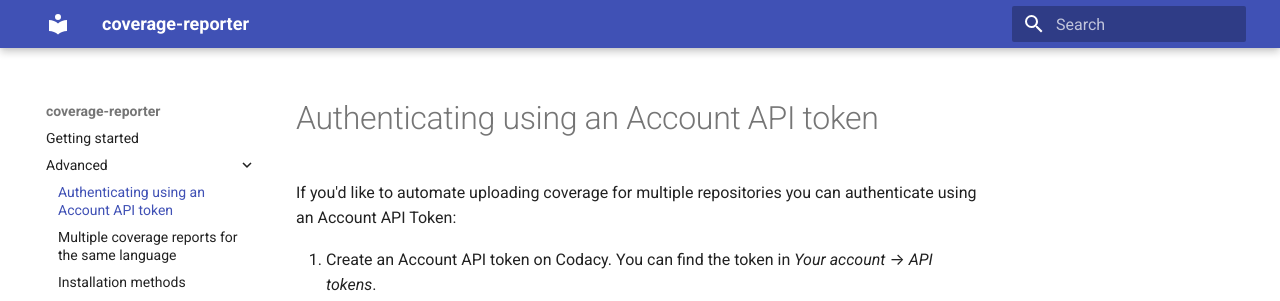
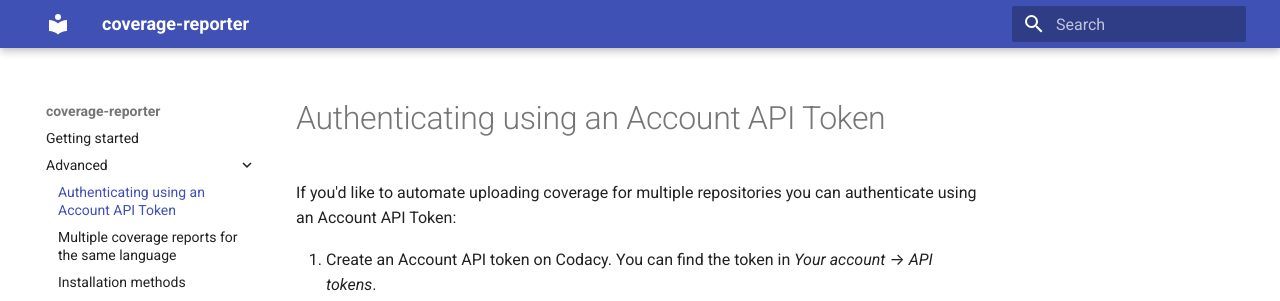
Before and after one commit to codacy/codacy-coverage-reporter, an MkDocs documentation site: the page built from docs/advanced/authenticating-using-an-account-api-token.md, in a window 1280 px wide. Shown: the top 301 px of the page. Built offline with MkDocs 1.6.1 and Material for MkDocs 9.7.7, drawn with Linux system fonts in a browser that asks for light colours.

```diff
--- a/docs/advanced/authenticating-using-account-token.md
+++ b/docs/advanced/authenticating-using-an-account-api-token.md
@@ -1,4 +1,4 @@
-# Authenticating using an Account API token
+# Authenticating using an Account API Token
 
 If you'd like to automate uploading coverage for multiple repositories you can authenticate using an Account API Token:
 
--- a/mkdocs.yml
+++ b/mkdocs.yml
@@ -19,7 +19,7 @@ markdown_extensions:
 nav:
   - "index.md"
   - "Advanced":
-      - "advanced/authenticating-using-account-token.md"
+      - "advanced/authenticating-using-an-account-api-token.md"
       - "advanced/multiple-reports.md"
       - "advanced/installation-methods.md"
   - "Troubleshooting":
```
